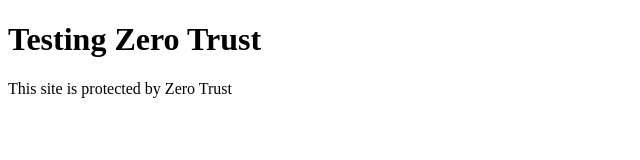
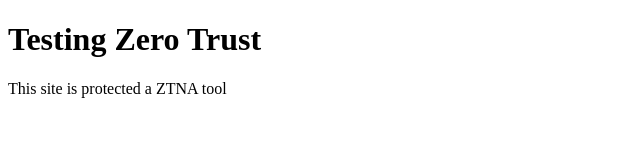
Before and after one commit to WestonLCagle/Demo-Time, a plain HTML site: page index.html in a window 1280 px wide. Shown: the full height of the page, 0-640 px from the left. Drawn offline with Linux system fonts and the light colour scheme.

Commit message:
Change spelling and wording

```diff
--- a/index.html
+++ b/index.html
@@ -5,6 +5,6 @@
 </head>
 <body>
   <h1>Testing Zero Trust</h1>
-  <p>This site is protected by Zero Trust</p>
+  <p>This site is protected a ZTNA tool</p>
 </body>
 </html>
```
